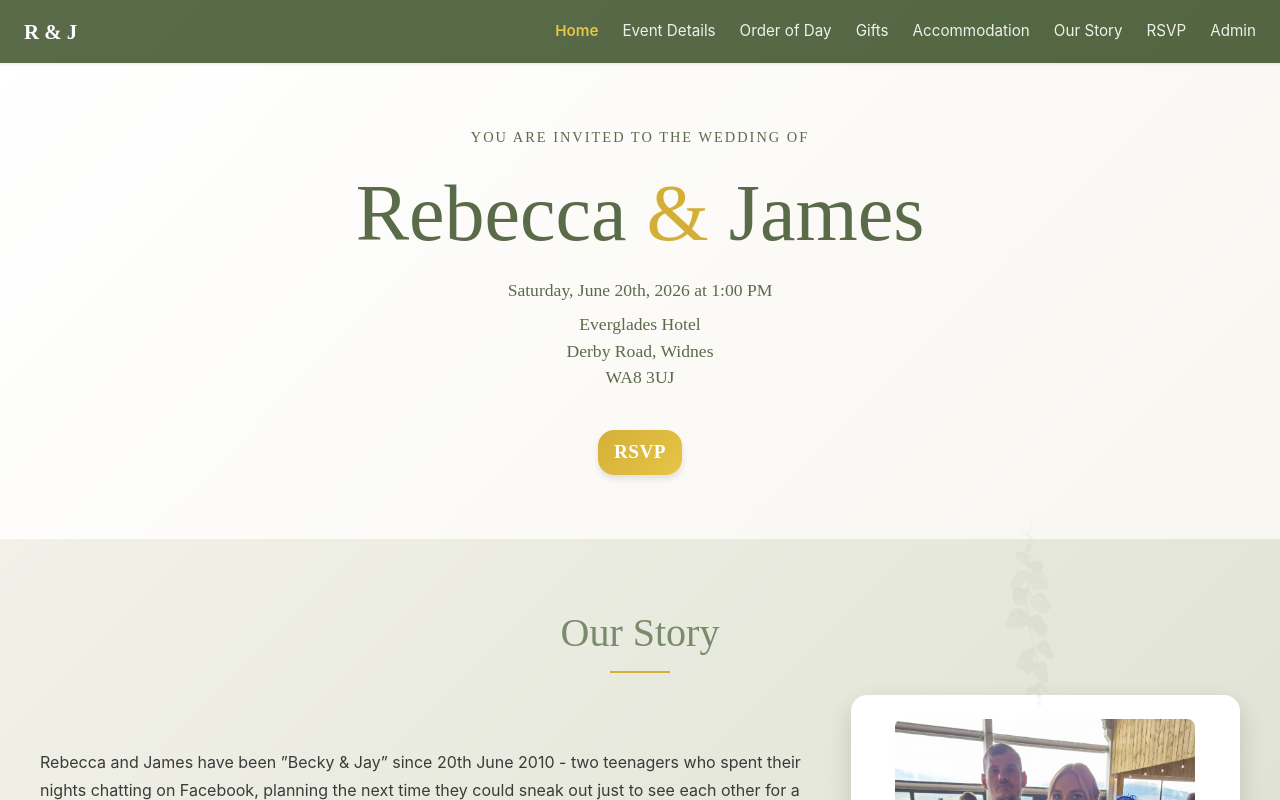
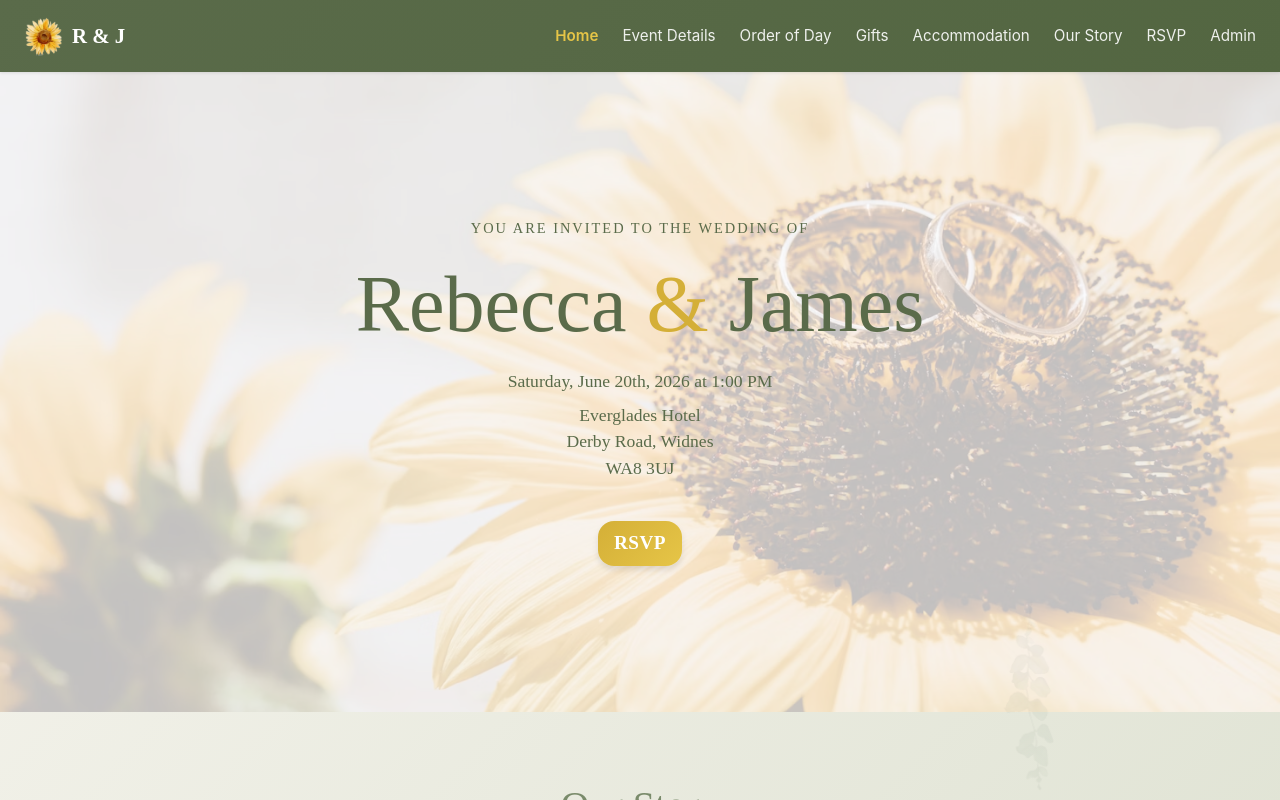
Before and after one commit to Smitttxx/rebecca-and-james, a Next.js app: page / in a window 1280 px wide. Shown: the top 800 px of the page. Built offline with nearby package versions, Linux system fonts and the light colour scheme.

Commit message:
:sparkles: final touches

```diff
--- a/src/app/layout.tsx
+++ b/src/app/layout.tsx
@@ -17,6 +17,11 @@ const geistMono = Geist_Mono({
 export const metadata: Metadata = {
   title: "Rebecca and James",
   description: "A beautiful Next.js app with Styled Components and Prisma",
+  icons: {
+    icon: '/sunflower.png',
+    shortcut: '/sunflower.png',
+    apple: '/sunflower.png',
+  },
 };
 
 export default function RootLayout({
--- a/src/app/page.tsx
+++ b/src/app/page.tsx
@@ -37,12 +37,38 @@ const AnimatedSection = styled.section<{ $isVisible: boolean }>`
 const HeroSection = styled.section`
   text-align: center;
   padding: ${theme.spacing.xxl} ${theme.spacing.lg};
-  background: linear-gradient(135deg, ${theme.colors.neutral.white} 0%, ${theme.colors.neutral.cream} 100%);
+  background-image: url('/photo-1704452607741-e3e0e87002f6.avif');
+  background-size: cover;
+  background-position: center;
+  background-repeat: no-repeat;
   position: relative;
   animation: ${fadeIn} 1s ease-out;
+  min-height: 60vh;
+  display: flex;
+  flex-direction: column;
+  justify-content: center;
+  align-items: center;
+  overflow: visible;
+  width: 100%;
+
+  &::before {
+    content: '';
+    position: absolute;
+    top: 0;
+    left: 0;
+    right: 0;
+    bottom: 0;
+    background: rgba(255, 255, 255, 0.75);
+    z-index: 0;
+  }
 
   @media (min-width: ${theme.breakpoints.tablet}) {
     padding: ${theme.spacing.xxxl} ${theme.spacing.xl};
+    min-height: 70vh;
+  }
+
+  @media (min-width: ${theme.breakpoints.desktop}) {
+    min-height: 80vh;
   }
 `
 
@@ -54,6 +80,8 @@ const HeroSubtitle = styled.p`
   letter-spacing: 2px;
   margin-bottom: ${theme.spacing.md};
   font-weight: 500;
+  position: relative;
+  z-index: 1;
 `
 
 const HeroTitle = styled.h1`
@@ -63,6 +91,8 @@ const HeroTitle = styled.h1`
   margin-bottom: ${theme.spacing.md};
   line-height: 1.2;
   color: ${theme.colors.neutral.mutedGreen};
+  position: relative;
+  z-index: 1;
 
   @media (min-width: ${theme.breakpoints.tablet}) {
     font-size: 4rem;
@@ -79,6 +109,8 @@ const HeroText = styled.p`
   color: ${theme.colors.neutral.mutedGreen};
   margin-bottom: ${theme.spacing.sm};
   font-weight: 500;
+  position: relative;
+  z-index: 1;
 `
 
 const CountdownLabelSmall = styled.p`
@@ -108,6 +140,8 @@ const CountdownNumberSmall = styled.div`
 
 const RSVPButton = styled(Link)`
   margin-top: ${theme.spacing.xl};
+  position: relative;
+  z-index: 1;
   display: inline-block;
   background: linear-gradient(135deg, ${theme.colors.secondary.gold}, ${theme.colors.secondary.goldLight});
   color: ${theme.colors.neutral.white};
@@ -555,22 +589,12 @@ const TimelineEvent = styled.div<{ $isVisible: boolean; $delay?: number }>`
   transition: transform 0.5s ease-out, opacity 0.5s ease-out;
   transition-delay: ${props => (props.$delay || 0) + 200}ms;
 
-  &:hover {
-    transform: translateX(5px);
-    box-shadow: ${theme.shadows.md};
-    border-color: ${theme.colors.secondary.gold};
-  }
-
   @media (max-width: ${theme.breakpoints.mobile}) {
     flex: 1;
     min-width: 0;
     font-size: 0.95rem;
     padding: ${theme.spacing.sm} ${theme.spacing.md};
     transform: ${props => props.$isVisible ? 'translateX(0)' : 'translateX(10px)'};
-
-    &:hover {
-      transform: translateX(0);
-    }
   }
 `
 
--- a/src/app/rsvp/form/page.tsx
+++ b/src/app/rsvp/form/page.tsx
@@ -436,7 +436,8 @@ const ValidationMessage = styled.div<{ $isError: boolean }>`
 `
 
 const PlaylistCardWrapper = styled.div<{ $visible: boolean }>`
-  max-width: 900px;
+  width: 100%;
+  max-width: 1100px;
   margin: 0 auto;
   margin-bottom: ${props => props.$visible ? '2.5rem' : '0'};
   max-height: ${props => props.$visible ? '1000px' : '0'};
@@ -506,7 +507,8 @@ const MusicRequestText = styled.textarea`
 // Removed unused styled components: ContactSection, ContactTitle, ContactDetails, ContactPerson, ContactName, ContactPhone
 
 const ConfirmationSection = styled.div`
-  max-width: 900px;
+  width: 100%;
+  max-width: 1100px;
   margin: 0 auto 2.5rem;
   background: #fbf7ec;
   border-radius: 28px;
--- a/src/components/Layout.tsx
+++ b/src/components/Layout.tsx
@@ -3,15 +3,15 @@
 import styled from 'styled-components'
 import { theme } from '@/styles/theme'
 import Link from 'next/link'
+import Image from 'next/image'
 import { useState } from 'react'
 import { FontAwesomeIcon } from '@fortawesome/react-fontawesome'
 import { faCamera, faEnvelope, faBars, faTimes } from '@fortawesome/free-solid-svg-icons'
 
 const Container = styled.div`
-  min-height: 100vh;
   background: linear-gradient(135deg, ${theme.colors.neutral.cream} 0%, ${theme.colors.primary.sageLight} 100%);
+  width: 100%;
   position: relative;
-  overflow-x: hidden;
 
   &::after {
     content: '';
@@ -68,13 +68,39 @@ const Header = styled.header`
   justify-content: space-between;
   align-items: center;
   padding: ${theme.spacing.sm} ${theme.spacing.md};
-  position: relative;
-  z-index: 10;
+  position: -webkit-sticky;
+  position: sticky;
+  top: 0;
+  left: 0;
+  right: 0;
+  z-index: 1000;
   background: linear-gradient(135deg, ${theme.colors.primary.eucalyptusDark}, ${theme.colors.primary.eucalyptus});
   box-shadow: ${theme.shadows.sm};
+  width: 100%;
+  backdrop-filter: blur(10px);
+  -webkit-backdrop-filter: blur(10px);
+  margin: 0;
 
   @media (min-width: ${theme.breakpoints.tablet}) {
     padding: ${theme.spacing.md} ${theme.spacing.lg};
+  }
+`
+
+const LogoContainer = styled.div`
+  display: flex;
+  align-items: center;
+  gap: ${theme.spacing.sm};
+`
+
+const SunflowerIcon = styled.div`
+  width: 32px;
+  height: 32px;
+  position: relative;
+  flex-shrink: 0;
+
+  @media (min-width: ${theme.breakpoints.tablet}) {
+    width: 40px;
+    height: 40px;
   }
 `
 
@@ -173,6 +199,8 @@ const MainContent = styled.main`
   margin: 0;
   width: 100%;
   position: relative;
+  overflow: visible;
+  height: auto;
 `
 
 const BackgroundDecoration = styled.div`
@@ -363,13 +391,18 @@ export default function Layout({ children, activePage }: LayoutProps) {
 
       return (
         <>
-          <Container>
-            <BackgroundDecoration />
-            <BottomLeftDecoration />
-            <BlottedPaperDecoration />
-
           <Header>
+            <LogoContainer>
+              <SunflowerIcon>
+                <Image
+                  src="/sunflower.png"
+                  alt="Sunflower"
+                  fill
+                  style={{ objectFit: 'contain' }}
+                />
+              </SunflowerIcon>
               <Logo href="/">R & J</Logo>
+            </LogoContainer>
             <BurgerButton onClick={toggleMenu}>
               <FontAwesomeIcon icon={isMenuOpen ? faTimes : faBars} />
             </BurgerButton>
@@ -386,6 +419,11 @@ export default function Layout({ children, activePage }: LayoutProps) {
           </Header>
 
           <Overlay $isOpen={isMenuOpen} onClick={closeMenu} />
+
+          <Container>
+            <BackgroundDecoration />
+            <BottomLeftDecoration />
+            <BlottedPaperDecoration />
 
             <MainContent>
               {children}
--- a/src/styles/GlobalStyle.ts
+++ b/src/styles/GlobalStyle.ts
@@ -9,13 +9,15 @@ const GlobalStyle = createGlobalStyle`
     margin: 0;
   }
 
-  html,
-  body {
+  html {
     max-width: 100vw;
     overflow-x: hidden;
   }
 
   body {
+    max-width: 100vw;
+    overflow-x: hidden;
+    position: relative;
     color: rgb(var(--foreground-rgb));
     background: linear-gradient(
         to bottom,
```
Also changed, not shown: public/photo-1675006241319-fd93b49730c1.avif (deleted). Lines whose indentation alone changed are shown as unchanged.
